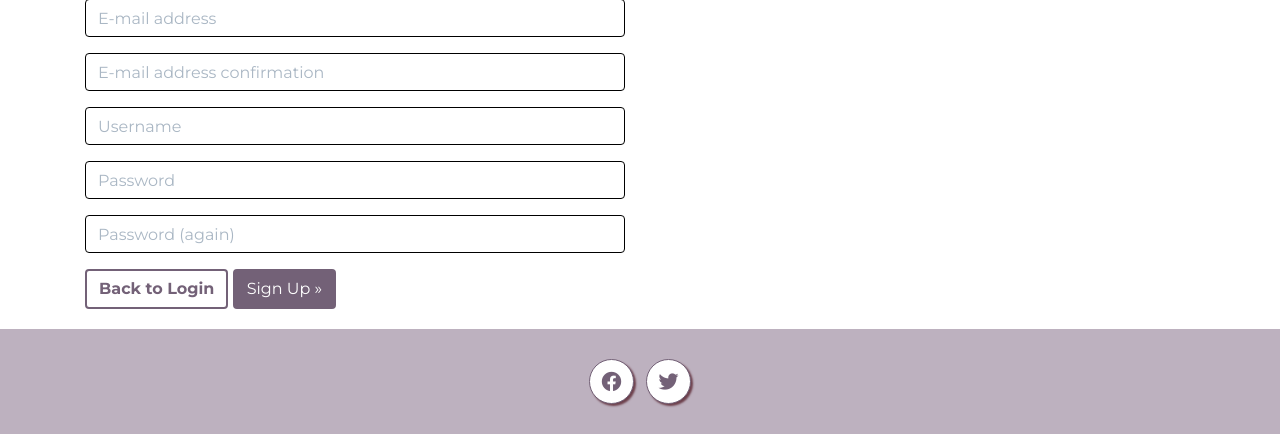
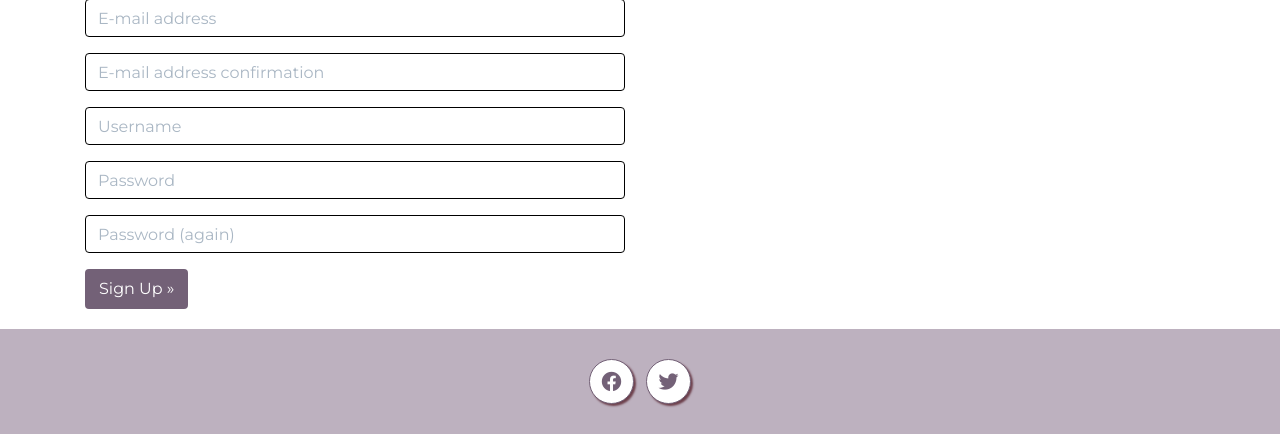
Before and after one commit to mariana-stefani/mukta-project, a Django app: page /accounts/signup/ in a window 1280 px wide. Shown: the part 721-1155 px from the top of the page. Run offline with Django 3.2, Linux system fonts and the light colour scheme; some libraries are stand-ins or nearby versions.

Commit message:
Removed back to login page on signup.html

```diff
--- a/templates/allauth/account/signup.html
+++ b/templates/allauth/account/signup.html
@@ -14,7 +14,6 @@
   {% if redirect_field_value %}
   <input type="hidden" name="{{ redirect_field_name }}" value="{{ redirect_field_value }}" />
   {% endif %}
-  <a class="btn btn-outline-dark" href="{% url 'account_login' %}">Back to Login</a>
   <button type="submit">{% trans "Sign Up" %} &raquo;</button>
 </form>
 
```
